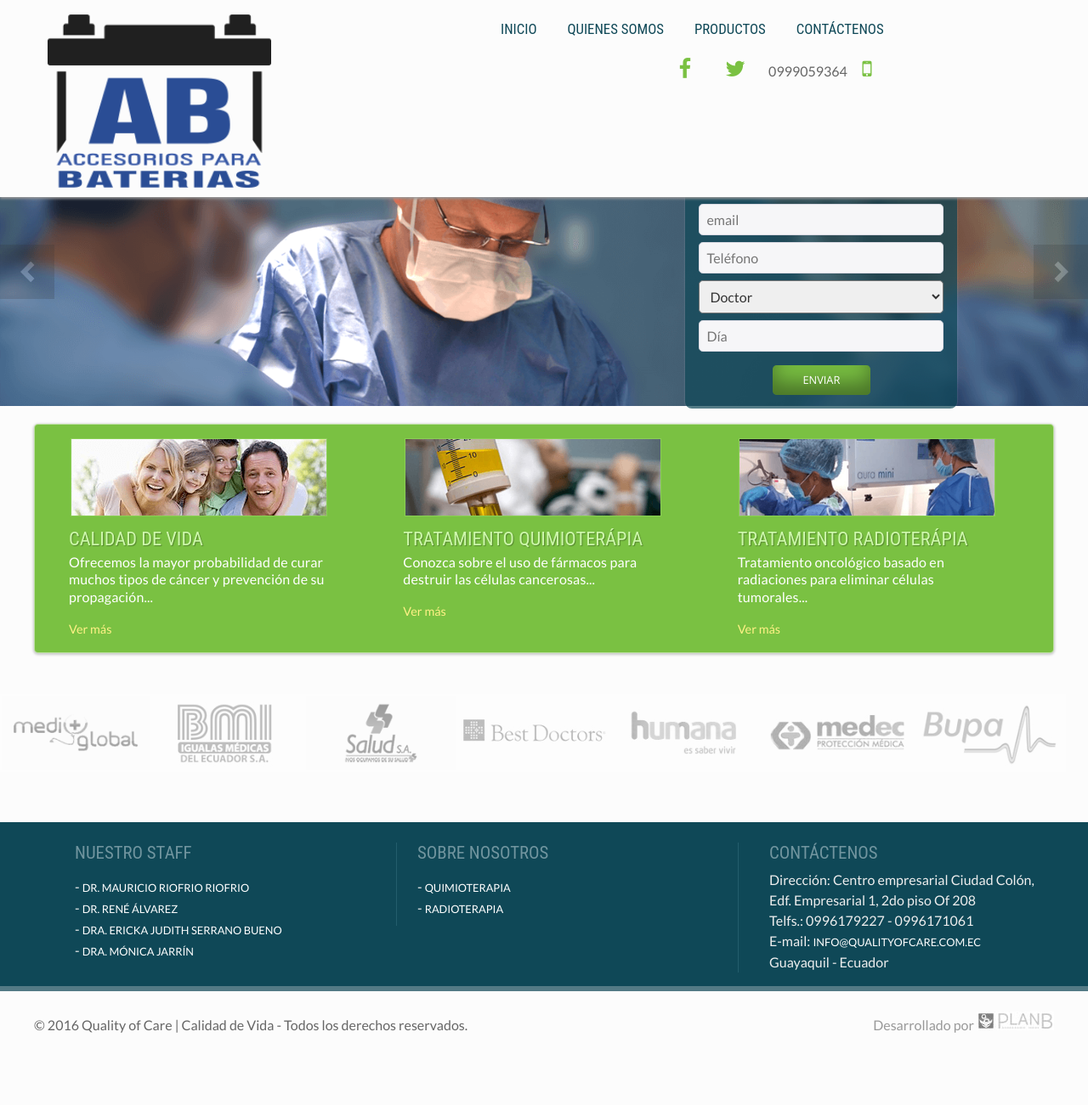
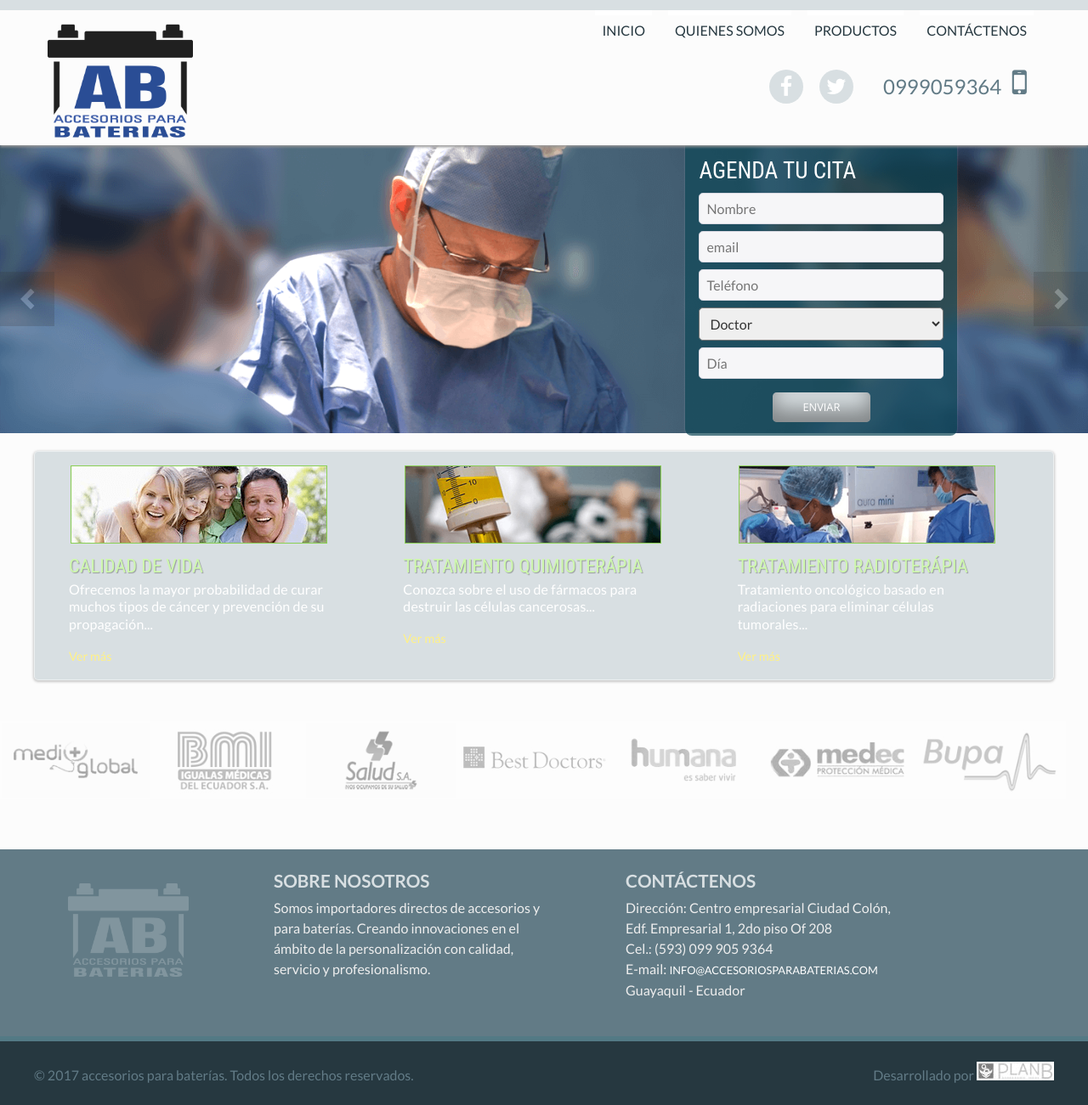
Before and after one commit to planbec/baterias, a PHP site: page /index.php in a window 1280 px wide. Shown: the whole page at 85% size. Before the commit the page ends 1216 px from the top, so only its background shows below. Run offline with PHP 8.4, Linux system fonts and the light colour scheme; some libraries are stand-ins or nearby versions.

Commit message:
Header y footer

```diff
--- a/css/master.css
+++ b/css/master.css
@@ -185,7 +185,7 @@ hr.center {
 
 .cols .col5 {
   float: left;
-  width: 25.5%;
+  width: 18.5%;
   margin-right: 1%;
   margin-bottom: 3em; }
 
@@ -264,6 +264,7 @@ hr.center {
 #main-header {
   display: table;
   background: #fcfcfc;
+  border-top: 12px solid #d8dfe2;
   box-shadow: 0px 2px 3px #999;
   position: fixed;
   top: 0;
@@ -280,8 +281,16 @@ hr.center {
       #main-header .header-cont .redes span {
         display: inline-block;
         margin: 0.5rem 1rem 0 0; }
+        #main-header .header-cont .redes span.cel {
+          font-size: 1.5rem;
+          color: #627b86;
+          margin-left: 1rem; }
+          #main-header .header-cont .redes span.cel i {
+            font-size: 2.5rem;
+            margin-left: 0.5rem; }
         #main-header .header-cont .redes span a {
-          color: #7ac142;
+          background: #d8dfe2;
+          color: #FFF;
           display: block;
           border-radius: 50%;
           padding: 0.5rem;
@@ -291,12 +300,12 @@ hr.center {
           #main-header .header-cont .redes span a i {
             font-size: 1.6rem; }
           #main-header .header-cont .redes span a:hover {
-            background: #7ac142;
-            color: #FFF; }
+            color: #627b86;
+            background: #FFF; }
 
 #content-area {
   clear: both;
-  margin-top: 8rem; }
+  margin-top: 10rem; }
   #content-area .bg-cont {
     /*background:#efeded url(../img/bk_m10.png) top center repeat-x;*/ }
 
@@ -305,7 +314,7 @@ hr.center {
 
 .logo-header {
   display: table-cell;
-  width: 25%;
+  width: 12%;
   padding: 1rem 0 0; }
   .logo-header .logo {
     margin: 0;
@@ -330,50 +339,52 @@ hr.center {
   vertical-align: top;
   line-height: 1.3em; }
   #main-menu ul {
-    margin: 1rem 0 0 0;
+    margin: 0 0 1rem 0;
     padding: 0;
     list-style: none;
     background: 0; }
     #main-menu ul li {
       display: inline-block;
-      font: 400 1.05rem 'Roboto Condensed', Arial;
+      font: 400 1rem 'Lato', Arial;
       text-transform: uppercase; }
       #main-menu ul li .featured a {
         /*background:#50c5ab;*/
-        color: #0f4857; }
+        color: #263840; }
         #main-menu ul li .featured a:hover {
-          background: #7ac142;
+          background: #d8dfe2;
           color: #FFF; }
     #main-menu ul li a {
-      color: #0f4857;
+      color: #263840;
+      border-top: 6px solid #FFF;
       padding: .5em;
       margin: 0 0.5rem;
       background: transparent;
       display: block; }
       #main-menu ul li a:hover, #main-menu ul li a.active {
         /*background:#383636;*/
-        background: #7ac142;
-        color: #FFF;
+        border-top: 6px solid #627b86;
+        color: #365caa;
         text-decoration: none; }
 
 #main-footer {
-  clear: both; }
+  clear: both;
+  color: #627b86;
+  background: #263840; }
 
 .footer-call-to-action {
   text-align: center;
-  background: #0f4857;
+  background: #627b86;
   border-bottom: solid .4rem #537a85;
   color: #eee;
   margin-top: 2rem;
   padding: 1.5rem 0.5rem 0;
   overflow: hidden; }
   .footer-call-to-action h3 {
-    color: #71959f;
-    font: 400 1.3rem 'Roboto Condensed', Arial;
+    color: #d8dfe2;
+    font: 600 1.3rem 'Lato', Arial;
     margin-bottom: 0.5rem;
     text-transform: uppercase; }
   .footer-call-to-action .col3 {
-    border-left: 1px solid #235d6c;
     padding-left: 1.5rem;
     margin-bottom: 1rem; }
     .footer-call-to-action .col3:nth-child(3n) {
@@ -419,7 +430,6 @@ hr.center {
   padding: 1.5em 0; }
 
 #bottom-footer .planb {
-  color: #999;
   text-align: right; }
 
 #footer-menu {
@@ -504,7 +514,7 @@ hr.center {
       border-radius: .3rem;
       width: 100%; }
       .citas form input.btn-form, .citas form select.btn-form {
-        background: #7ac142 !important;
+        background: #d8dfe2 !important;
         color: #FFF;
         margin-top: 0.56em !important;
         width: 40%; }
@@ -667,7 +677,7 @@ input[type="submit"], input[type="button"] {
 
 .btn-form {
   padding: .6em 1.3em;
-  background: #0f4857 !important;
+  background: #263840 !important;
   color: #FFF;
   border: 2px solid #bbcecd;
   font: 0.8rem 'Open Sans', Arial;
@@ -883,7 +893,7 @@ input[type="submit"], input[type="button"] {
     border-right: none; }
 
 #servicios-home {
-  background: #7ac142;
+  background: #d8dfe2;
   border: 1px solid rgba(255, 255, 255, 0.5);
   border-radius: 0.3rem;
   padding: 1em 0;
--- a/footer.php
+++ b/footer.php
@@ -4,32 +4,26 @@
 		<div class="footer-call-to-action">
 
 			<div class="contact cols">
-				<div class="col3">
-					<h3>Nuestro Staff</h3>
-					<ul>
-						<li><a href="mauricio-riofrio.php" <?php if($uri == 'staff') echo 'class="active"'?> >DR. MAURICIO RIOFRIO RIOFRIO</a></li>
-						<!--li><a href="carlos-freire.php" <?php if($uri == 'staff') echo 'class="active"'?> >DR. CARLOS FREIRE ALPRECHE</a></li-->
-						<li><a href="rene-alvarez.php" <?php if($uri == 'staff') echo 'class="active"'?> >Dr. Ren&eacute; &Aacute;lvarez</a></li>
-						<li><a href="ericka-serrano.php" <?php if($uri == 'staff') echo 'class="active"'?> >DRA. ERICKA JUDITH SERRANO BUENO</a></li>
-						<li><a href="monica-jarrin.php" <?php if($uri == 'staff') echo 'class="active"'?> >DRA. MÓNICA JARRÍN</a></li>
-					</ul>
+				<div class="col5">
+					<figure class="logo-footer">
+						<img src="img/logo_baterias_footer.png">
+					</figure>
 				</div>
 
 				<div class="col3">
 					<h3>Sobre nosotros</h3>
-					<ul>
-						<!--li><a href="cirugia.php" <?php if($uri == 'cirugia') echo 'class="active"'?> >Cirug&iacute;a</a></li-->
-						<li><a href="quimioterapia.php" <?php if($uri == 'quimioterapia') echo 'class="active"'?> >Quimioterapia</a></li>
-						<li><a href="radioterapia.php" <?php if($uri == 'radioterapia') echo 'class="active"'?> >Radioterapia</a></li>
-					</ul>
+					<p>
+					Somos importadores directos de accesorios y para bater&iacute;as.
+					Creando innovaciones en el &aacute;mbito de la personalizaci&oacute;n con calidad, servicio y profesionalismo.
+					</p>
 				</div>
 
 				<div class="col3">
 					<h3>Cont&aacute;ctenos</h3>
 						Direcci&oacute;n: Centro empresarial Ciudad Col&oacute;n, <br>
 						Edf. Empresarial 1, 2do piso Of 208<br>
-						Telfs.: 0996179227 - 0996171061<br>
-						E-mail: <a href="mailto:info@qualityofcare.com.ec">info@qualityofcare.com.ec</a><br>
+						Cel.: (593) 099 905 9364<br>
+						E-mail: <a href="mailto:info@accesoriosparabaterias.com ">info@accesoriosparabaterias.com </a><br>
 						Guayaquil - Ecuador <br>
 				</div>
 
@@ -42,7 +36,7 @@
 
 			<!-- Copyright -->
 			<div class="copyright">
-				&copy; 2016 Quality of Care | Calidad de Vida  -  Todos los derechos reservados.
+				&copy; 2017 accesorios para bater&iacute;as. Todos los derechos reservados.
 			</div>
 
 			<div class="planb">
--- a/header.php
+++ b/header.php
@@ -27,7 +27,7 @@
 			<div class="redes">
 				<span><a href="#"><i class="fa fa-facebook" aria-hidden="true"></i></a></span>
 				<span><a href="#"><i class="fa fa-twitter" aria-hidden="true"></i></a></span>
-				0999059364 <span><a href="#"><i class="fa fa-mobile" aria-hidden="true"></i></a></span>
+				<span class="cel">0999059364 <i class="fa fa-mobile" aria-hidden="true"></i></span>
 			</div>
 			</nav>
 		</div>
--- a/scss/_general.scss
+++ b/scss/_general.scss
@@ -29,7 +29,7 @@ h1 {
 h2 {
   text-transform: uppercase;
   font:1.7rem 'Roboto Condensed',sans-serif;
-  color: $color-ver;
+  color: $color-ter;
   margin:0.5rem 0 1rem;
   text-shadow: 1px 1px 1px rgba(0, 0, 0, 0.2);
 }
--- a/scss/_variables.scss
+++ b/scss/_variables.scss
@@ -2,9 +2,9 @@ $color-titulos: #ea5932;
 $color-iconos: #7e89a3;
 $color-subtitulos: #383636;
 $color-amar: #e99935;
-$color-prim:#0f4857;
-$color-sec:#009d3d;
+$color-prim:#263840;
+$color-sec:#627b86;
+$color-ter: #d8dfe2;
 $color-bla:#FFF;
-$color-back: #90b0b6;
-$color-ver:#7ac142;
+$color-azul:#365caa;
 $color-hed:#55abde;
--- a/scss/master.scss
+++ b/scss/master.scss
@@ -19,7 +19,7 @@
 .cols .col4{float:left;width:21.25%;margin-right:5%;margin-bottom:3em}
 .cols .col4:nth-child(4n){margin-right:0}
 .cols .col4:nth-child(4n+5){clear:left}
-.cols .col5{float:left;width:25.5%; margin-right:1%; margin-bottom:3em}
+.cols .col5{float:left;width:18.5%; margin-right:1%; margin-bottom:3em}
 .cols:before,.cols:after{content:" ";display:table}
 .cols:after{clear:both}
 .cols{*zoom:1}
@@ -54,6 +54,7 @@
 #main-header {
 	display:table;
 	background: #fcfcfc;
+	border-top: 12px solid $color-ter;
 	box-shadow: 0px 2px 3px #999;
 	position:fixed;
 	top:0;
@@ -63,10 +64,14 @@
 		.redes {
 			/*float: right;*/
 			span { display: inline-block; margin: 0.5rem 1rem 0 0;
+
+				&.cel { font-size: 1.5rem; color: $color-sec; margin-left:1rem;
+					i { font-size: 2.5rem; margin-left:0.5rem; }
+				}
 				a {
-					color:$color-ver; display:block; border-radius:50%; padding: 0.5rem; width:2.5rem; height:2.5rem; text-align: center;
+					background:$color-ter; color:$color-bla; display:block; border-radius:50%; padding: 0.5rem; width:2.5rem; height:2.5rem; text-align: center;
 					i { font-size: 1.6rem;}
-				&:hover { background:$color-ver; color:$color-bla; }
+				&:hover { color:$color-sec; background:$color-bla; }
 				}
 			}
 		}
@@ -74,7 +79,7 @@
 }
 
 
-#content-area { clear:both; margin-top:8rem;
+#content-area { clear:both; margin-top:10rem;
 	.bg-cont {
 	    /*background:#efeded url(../img/bk_m10.png) top center repeat-x;*/
 	}
@@ -85,7 +90,7 @@
 
 
 #main-header .menu-trigger{ display:none }
-.logo-header{ display:table-cell; width:25%; padding:1rem 0 0;
+.logo-header{ display:table-cell; width:12%; padding:1rem 0 0;
 	.logo {margin:0;display:block; line-height:1.2em;
 		img { width: 100%; }
 	 }
@@ -98,26 +103,26 @@
 
 /* Menu */
 #main-menu {display:table-cell; width:70%; text-align:right; vertical-align:top; line-height:1.3em;
-	ul {margin:1rem 0 0 0; padding:0;list-style:none;background:0;
-		li{ display:inline-block; font: 400 1.05rem 'Roboto Condensed', Arial; text-transform: uppercase;
+	ul {margin:0 0 1rem 0; padding:0; list-style:none;background:0;
+		li{ display:inline-block; font:400 1rem 'Lato', Arial; text-transform: uppercase;
 			.featured a {/*background:#50c5ab;*/color:$color-prim;
-				&:hover{background:$color-ver; color:$color-bla;
+				&:hover{background:$color-ter; color:$color-bla;
 				}
 			}
 		}
-		li a { color:$color-prim;  padding:.5em; margin: 0 0.5rem; background:transparent; display:block;
-			&:hover, &.active { /*background:#383636;*/ background:$color-ver; color:$color-bla; text-decoration:none;
+		li a { color:$color-prim; border-top:6px solid $color-bla;  padding:.5em; margin: 0 0.5rem; background:transparent; display:block;
+			&:hover, &.active { /*background:#383636;*/ border-top:6px solid $color-sec; color:$color-azul; text-decoration:none;
 			}
 		}
 	}
 }
 
-#main-footer{clear: both;}
+#main-footer{clear: both; color:$color-sec; background:$color-prim;}
 
 .footer-call-to-action{
-	text-align:center; background:#0f4857; border-bottom:solid .4rem #537a85;  color:#eee; margin-top:2rem; padding:1.5rem 0.5rem 0; overflow: hidden;
-	h3 { color: #71959f; font:400 1.3rem 'Roboto Condensed', Arial; margin-bottom: 0.5rem; text-transform: uppercase;}
-	.col3 {border-left: 1px solid #235d6c; padding-left: 1.5rem; margin-bottom: 1rem;
+	text-align:center; background:$color-sec; border-bottom:solid .4rem #537a85;  color:#eee; margin-top:2rem; padding:1.5rem 0.5rem 0; overflow: hidden;
+	h3 { color: $color-ter; font:600 1.3rem 'Lato', Arial; margin-bottom: 0.5rem; text-transform: uppercase;}
+	.col3 { padding-left: 1.5rem; margin-bottom: 1rem;
 			&:nth-child(3n) {
 			    margin-right: 0;
 			    padding-left: 3%;
@@ -128,14 +133,14 @@
 
 	.contact { text-align:left; margin:auto; max-width:75rem; overflow: hidden; line-height: 1.5rem;
 		a { color: $color-bla; font-size: 0.8rem; text-transform: uppercase; margin-bottom: 0.5rem;
-			&:hover {color: $color-ver;}
+			&:hover {color: $color-ter;}
 		}
 		ul { margin-left: 0; padding-left: 0; margin-bottom: 0.5rem;
 			li {
 				list-style: none;
 				&:before { content: "- "}
 				a { color: $color-bla; font-size: 0.8rem; text-transform: uppercase; margin-bottom: 0.5rem;
-					&:hover {color: $color-ver;}
+					&:hover {color: $color-ter;}
 				}
 			}
 		}
@@ -143,8 +148,8 @@
 }
 
 #bottom-footer {display:table; }
-#bottom-footer .copyright,#bottom-footer #footer-menu,#bottom-footer .planb{display:table-cell;width:50%;padding:1.5em 0}
-#bottom-footer .planb { color:#999; text-align: right;}
+#bottom-footer .copyright,#bottom-footer #footer-menu,#bottom-footer .planb {display:table-cell;width:50%;padding:1.5em 0}
+#bottom-footer .planb { text-align: right;}
 
 #footer-menu{ text-align:right; float: right; margin:-1rem 0 1rem; }
 #footer-menu ul,#footer-menu li{margin:0;padding:0;list-style:none;background:0}
@@ -189,7 +194,7 @@
     form { background: rgba(15,72,87,0.7); border-radius:0.5rem; box-shadow: 0px 0px 2px 0px rgba(255,255,255,0.3);
     	h2 { margin: 0.5rem 0; color:#FFF; text-shadow: none;}
    		input,select { color:#333; padding: 0.5rem; border-radius: .3rem; width: 100%;
-   			&.btn-form { background:$color-ver !important; color:#FFF; margin-top: 0.56em !important; width:40%;
+   			&.btn-form { background:$color-ter !important; color:#FFF; margin-top: 0.56em !important; width:40%;
 				&:hover { background:$color-amar !important; }
    			}
    		}
@@ -234,7 +239,7 @@ input:focus,textarea:focus{border-color:#50c5ab;outline:0;background:#fff}
 textarea{width:100%}
 input[type="submit"],input[type="button"]{background:#e99935;border:0;color:#fff;display:inline-block;width:auto;line-height:1.5em}
 
-.btn {padding:.7em 1.2em; background:$color-ver; padding:0.6em 1.2em !important; color:#FFF !important;  font-family: 'Open Sans', Arial; box-shadow:inset 0 -10px 22px rgba(0, 0, 0, 0.2); -webkit-border-radius:0.2em;-moz-border-radius:0.2em;-ms-border-radius:0.2em;-o-border-radius:0.2em;border-radius:0.2em;display:inline-block;color:#fff;text-transform: uppercase;
+.btn {padding:.7em 1.2em; background:$color-ter; padding:0.6em 1.2em !important; color:#FFF !important;  font-family: 'Open Sans', Arial; box-shadow:inset 0 -10px 22px rgba(0, 0, 0, 0.2); -webkit-border-radius:0.2em;-moz-border-radius:0.2em;-ms-border-radius:0.2em;-o-border-radius:0.2em;border-radius:0.2em;display:inline-block;color:#fff;text-transform: uppercase;
 	&:hover{background:#ea5932; text-decoration:none;
 }
 	&.btn-light{background:$color-hed; border:solid .0625rem #d9d9e2; color:$color-prim !important; padding: 0.5rem 1rem !important;
@@ -339,7 +344,7 @@ input[type="submit"],input[type="button"]{background:#e99935;border:0;color:#fff
     /*width: 23% !important;*/
 
 	.icono { color:#6a8d93; display:inline-block; font-size: 4rem; float: left; padding: 0 1rem; vertical-align: top; width: 30%;
-		a { color: $color-back;}
+		a { color: #666;}
 	}
 	img { border:1px solid #8acf54;}
 	.text { color:#FFF; padding: 0 1rem; vertical-align: top; text-align: left; width:100%; }
@@ -350,7 +355,7 @@ input[type="submit"],input[type="button"]{background:#e99935;border:0;color:#fff
 
 
 #servicios-home{
-	background:$color-ver;
+	background:$color-ter;
 	border: 1px solid rgba(255, 255, 255, 0.5);
 	border-radius: 0.3rem;
 	padding: 1em 0;
```
Also changed, not shown: other parts of css/master.css (+12 -12 lines), 1 other file.
